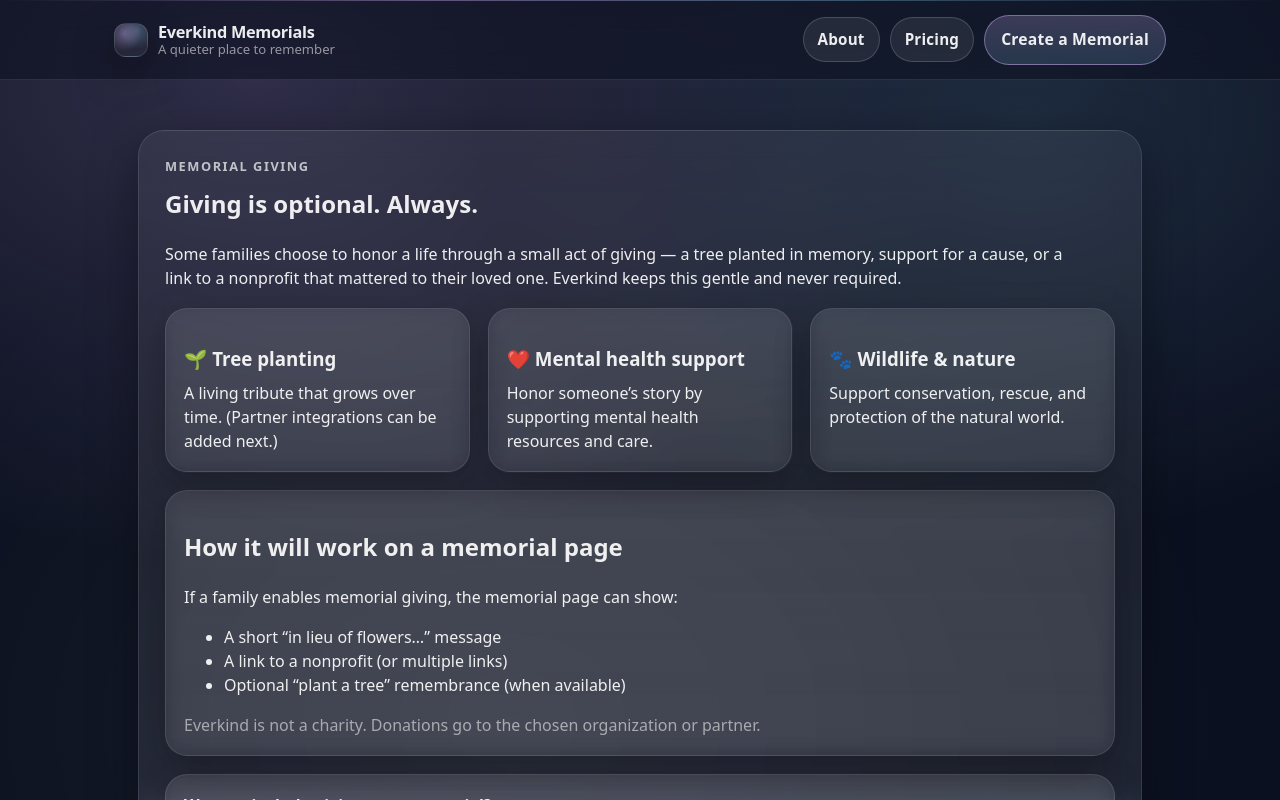
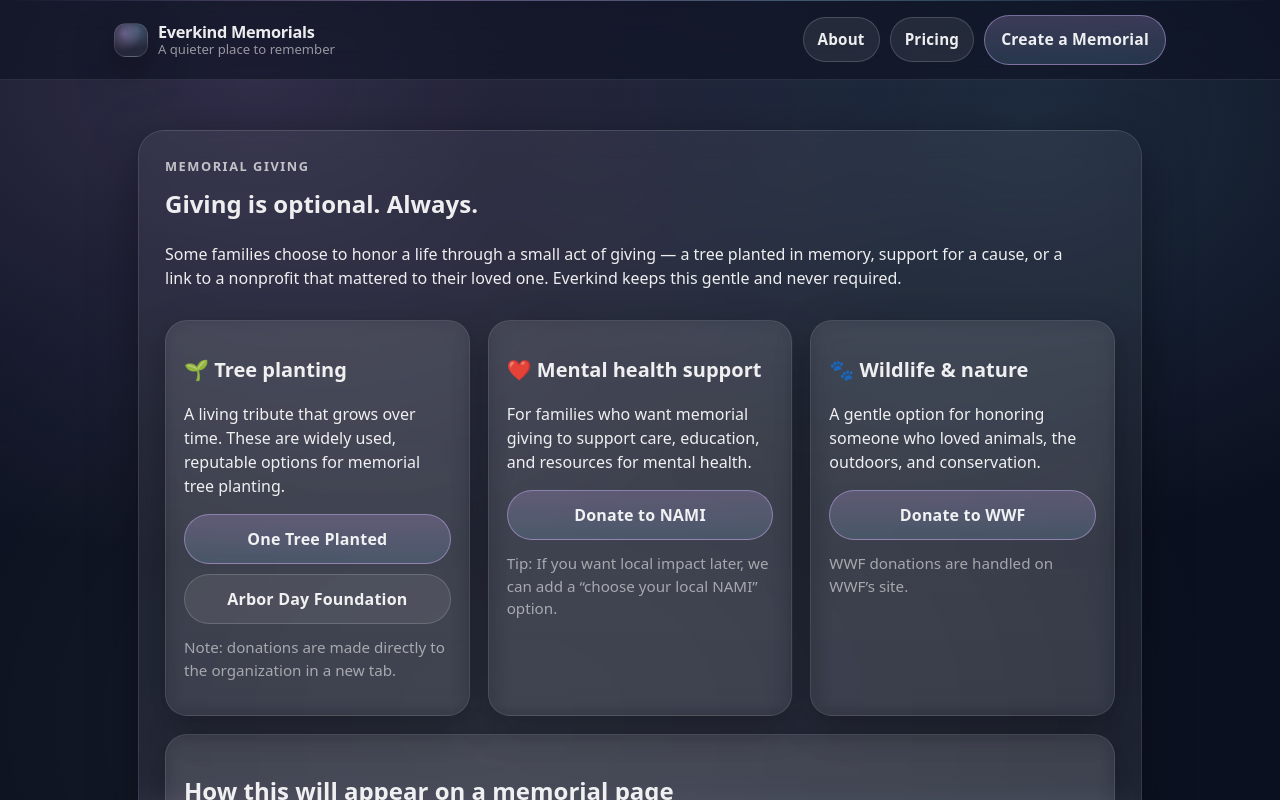
Before and after one commit to KristineMK72/everkind-memorials, a Next.js app: page /donations in a window 1280 px wide. Shown: the top 800 px of the page. Built offline with nearby package versions, Linux system fonts and the light colour scheme.

Commit message:
Update page.tsx

```diff
--- a/app/donations/page.tsx
+++ b/app/donations/page.tsx
@@ -1,4 +1,28 @@
 import Link from "next/link";
+
+const LINKS = {
+  oneTreePlanted: "https://onetreeplanted.org/products/plant-trees",
+  arborDayDonate: "https://www.arborday.org/donate",
+  namiDonate: "https://www.nami.org/get-involved/donate-to-nami/",
+  wwfOneTime: "https://gifts.worldwildlife.org/gift-center/one-time-donation",
+};
+
+function ExternalButton({
+  href,
+  children,
+  tone = "primary",
+}: {
+  href: string;
+  children: React.ReactNode;
+  tone?: "primary" | "secondary";
+}) {
+  const cls = tone === "primary" ? "btn btnPrimary" : "btn";
+  return (
+    <a className={cls} href={href} target="_blank" rel="noopener noreferrer">
+      {children}
+    </a>
+  );
+}
 
 export default function DonationsPage() {
   return (
@@ -8,31 +32,70 @@
           <div className="kicker">Memorial Giving</div>
           <h1 style={{ marginTop: 10 }}>Giving is optional. Always.</h1>
 
-          <p style={{ maxWidth: 900 }}>
-            Some families choose to honor a life through a small act of giving — a tree planted in memory,
-            support for a cause, or a link to a nonprofit that mattered to their loved one.
-            Everkind keeps this gentle and never required.
+          <p style={{ maxWidth: 920 }}>
+            Some families choose to honor a life through a small act of giving — a tree planted in memory, support for a
+            cause, or a link to a nonprofit that mattered to their loved one. Everkind keeps this gentle and never
+            required.
           </p>
 
-          <div style={{ marginTop: 18 }} className="grid grid3">
+          <div style={{ height: 14 }} />
+
+          <div className="grid grid3">
+            {/* TREE PLANTING */}
             <div className="card" style={{ padding: 18, borderRadius: 22 }}>
-              <h3 style={{ marginBottom: 8 }}>🌱 Tree planting</h3>
-              <p style={{ margin: 0 }}>
-                A living tribute that grows over time. (Partner integrations can be added next.)
+              <h2 style={{ fontSize: "1.25rem" }}>🌱 Tree planting</h2>
+              <p>
+                A living tribute that grows over time. These are widely used, reputable options for memorial tree
+                planting.
+              </p>
+
+              <div style={{ display: "grid", gap: 10, marginTop: 12 }}>
+                <ExternalButton href={LINKS.oneTreePlanted} tone="primary">
+                  One Tree Planted
+                </ExternalButton>
+                <ExternalButton href={LINKS.arborDayDonate} tone="secondary">
+                  Arbor Day Foundation
+                </ExternalButton>
+              </div>
+
+              <p style={{ marginTop: 12, color: "var(--muted2)", fontSize: "0.95rem" }}>
+                Note: donations are made directly to the organization in a new tab.
               </p>
             </div>
 
+            {/* MENTAL HEALTH */}
             <div className="card" style={{ padding: 18, borderRadius: 22 }}>
-              <h3 style={{ marginBottom: 8 }}>❤️ Mental health support</h3>
-              <p style={{ margin: 0 }}>
-                Honor someone’s story by supporting mental health resources and care.
+              <h2 style={{ fontSize: "1.25rem" }}>❤️ Mental health support</h2>
+              <p>
+                For families who want memorial giving to support care, education, and resources for mental health.
+              </p>
+
+              <div style={{ display: "grid", gap: 10, marginTop: 12 }}>
+                <ExternalButton href={LINKS.namiDonate} tone="primary">
+                  Donate to NAMI
+                </ExternalButton>
+              </div>
+
+              <p style={{ marginTop: 12, color: "var(--muted2)", fontSize: "0.95rem" }}>
+                Tip: If you want local impact later, we can add a “choose your local NAMI” option.
               </p>
             </div>
 
+            {/* WILDLIFE / NATURE */}
             <div className="card" style={{ padding: 18, borderRadius: 22 }}>
-              <h3 style={{ marginBottom: 8 }}>🐾 Wildlife & nature</h3>
-              <p style={{ margin: 0 }}>
-                Support conservation, rescue, and protection of the natural world.
+              <h2 style={{ fontSize: "1.25rem" }}>🐾 Wildlife &amp; nature</h2>
+              <p>
+                A gentle option for honoring someone who loved animals, the outdoors, and conservation.
+              </p>
+
+              <div style={{ display: "grid", gap: 10, marginTop: 12 }}>
+                <ExternalButton href={LINKS.wwfOneTime} tone="primary">
+                  Donate to WWF
+                </ExternalButton>
+              </div>
+
+              <p style={{ marginTop: 12, color: "var(--muted2)", fontSize: "0.95rem" }}>
+                WWF donations are handled on WWF’s site.
               </p>
             </div>
           </div>
@@ -40,14 +103,12 @@
           <div style={{ height: 18 }} />
 
           <div className="card" style={{ padding: 18, borderRadius: 22 }}>
-            <h2>How it will work on a memorial page</h2>
-            <p>
-              If a family enables memorial giving, the memorial page can show:
-            </p>
+            <h2>How this will appear on a memorial page</h2>
+            <p>If a family enables memorial giving, the memorial page can show:</p>
             <ul>
               <li>A short “in lieu of flowers…” message</li>
               <li>A link to a nonprofit (or multiple links)</li>
-              <li>Optional “plant a tree” remembrance (when available)</li>
+              <li>Optional tree planting (if selected)</li>
             </ul>
 
             <div style={{ marginTop: 12, color: "var(--muted2)" }}>
@@ -72,7 +133,7 @@
             <div style={{ display: "grid", gap: 4 }}>
               <div style={{ fontWeight: 900 }}>Want to include giving on a memorial?</div>
               <div style={{ color: "var(--muted)" }}>
-                You can add it when you create a memorial — or leave it off entirely.
+                You can add it while creating a memorial — or leave it off entirely.
               </div>
             </div>
 
```
